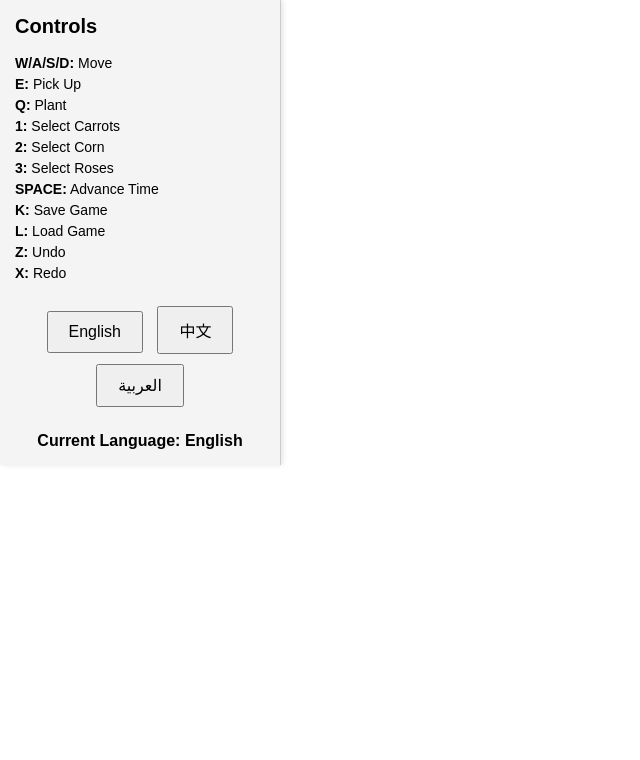
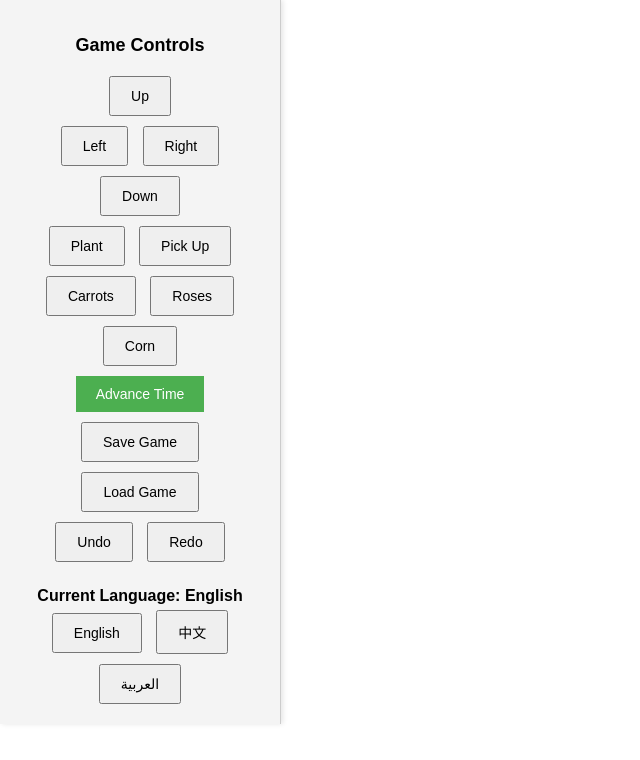
Before and after one commit to Dguerr15/121F, a website: page index.html in a window 1280 px wide. Shown: the whole page, without its empty margins (0-640 px from the left). Drawn offline with Linux system fonts and the light colour scheme.

Commit message:
Added buttons and styling to main

```diff
--- a/index.html
+++ b/index.html
@@ -10,7 +10,7 @@
         body {
             margin: 0;
             display: flex;
-            flex-direction: row-reverse; /* Swap the order of the flex items */
+            flex-direction: row-reverse;
             font-family: Arial, sans-serif;
         }
 
@@ -23,7 +23,7 @@
             width: 250px;
             background-color: #f4f4f4;
             padding: 15px;
-            border-right: 1px solid #ccc; /* Border on the right to match the new order */
+            border-right: 1px solid #ccc;
             box-shadow: 2px 0 5px rgba(0, 0, 0, 0.1);
             overflow-y: auto;
         }
@@ -44,7 +44,6 @@
             font-size: 14px;
         }
 
-        /* Style for language buttons */
         #language-controls {
             margin-top: 20px;
             text-align: center;
@@ -61,42 +60,91 @@
             background-color: #ddd;
         }
 
-        /* Display current language */
         #current-language {
             margin-top: 20px;
             font-size: 16px;
             font-weight: bold;
             text-align: center;
         }
+
+        #button-controls {
+            margin-top: 20px;
+            text-align: center;
+        }
+
+        #button-controls button {
+            margin: 5px;
+            padding: 10px 20px;
+            font-size: 14px;
+            cursor: pointer;
+        }
+
+        #button-controls h2 {
+            margin-top: 0;
+            font-size: 18px;
+        }
+
+        #movement-panel {
+            display: flex;
+            flex-direction: column;
+            align-items: center;
+        }
+
+        #advance-time {
+            background-color: #4CAF50;
+            color: white;
+            border: none;
+            cursor: pointer;
+        }
+
     </style>
 </head>
 <body>
     <div id="game-container"></div>
     <div id="controls-panel">
-        <h2 id="controls-header">Controls</h2> <!-- Added ID for header -->
-        <ul id="control-list">
-            <li><b>W/A/S/D:</b> Move</li>
-            <li><b>E:</b> Pick Up</li>
-            <li><b>Q:</b> Plant</li>
-            <li><b>1:</b> Select Carrots</li>
-            <li><b>2:</b> Select Corn</li>
-            <li><b>3:</b> Select Roses</li>
-            <li><b>SPACE:</b> Advance Time</li>
-            <li><b>K:</b> Save Game</li>
-            <li><b>L:</b> Load Game</li>
-            <li><b>Z:</b> Undo</li>
-            <li><b>X:</b> Redo</li>
-        </ul>
+        <div id="button-controls">
+            <h2 id="controls-header">Game Controls</h2>
+            <div id="movement-panel">
+                <div id="mv-top">
+                    <button id="move-up">Up</button>
+                </div>
+                <div id="mv-mid">
+                    <button id="move-left">Left</button>
+                    <button id="move-right">Right</button>
+                </div>
+                <div id="mv-bot">
+                    <button id="move-down">Down</button>
+                </div>
+            </div>
+            <div id="plant-commands">
+                <button id="plant-crop">Plant</button>
+                <button id="pick-up">Pick Up</button>
+            </div>
+            <div id="plant-select">
+                <button id="select-carrots">Carrots</button>
+                <button id="select-roses">Roses</button>
+                <button id="select-corns">Corns</button>
+            </div>
 
-        <!-- Language selection buttons -->
-        <div id="language-controls">
-            <button id="btn-english" class="lang-btn">English</button>
-            <button id="btn-chinese" class="lang-btn">中文</button>
-            <button id="btn-arabic" class="lang-btn">العربية</button>
+            <button id="advance-time">Advance Time</button>
+
+            <div id="game-saves">
+                <button id="save-game">Save Game</button>
+                <button id="load-game">Load Game</button>
+            </div>
+
+            <div id="game-undo-redo">
+                <button id="undo">Undo</button>
+                <button id="redo">Redo</button>
+            </div>
+
+            <div id="language-controls">
+                <div id="current-language">Current Language: English</div>
+                <button id="btn-english" class="lang-btn">English</button>
+                <button id="btn-chinese" class="lang-btn">中文</button>
+                <button id="btn-arabic" class="lang-btn">العربية</button>
+            </div>
         </div>
-
-        <!-- Display the current language -->
-        <div id="current-language">Current Language: English</div>
     </div>
 
     <script type="importmap">
@@ -106,18 +154,20 @@
             }
         }
     </script>
-                <!-- "excalibur": "https://unpkg.com/excalibur@0.29.3/build/esm/excalibur.min.js" -->
     <script type="module">
-        // Language data for controls
+        // Extended translation keys for the buttons
         const translations = {
             "en": {
-                "controls": "Controls",
-                "move": "Move",
+                "controls": "Game Controls",
+                "up": "Up",
+                "down": "Down",
+                "left": "Left",
+                "right": "Right",
+                "plant": "Plant",
                 "pickUp": "Pick Up",
-                "plant": "Plant",
-                "selectCarrots": "Select Carrots",
-                "selectCorn": "Select Corn",
-                "selectRoses": "Select Roses",
+                "selectCarrots": "Carrots",
+                "selectCorn": "Corn",
+                "selectRoses": "Roses",
                 "advanceTime": "Advance Time",
                 "saveGame": "Save Game",
                 "loadGame": "Load Game",
@@ -125,13 +175,16 @@
                 "redo": "Redo"
             },
             "zh": {
-                "controls": "控制",
-                "move": "移动",
+                "controls": "游戏控制",
+                "up": "上",
+                "down": "下",
+                "left": "左",
+                "right": "右",
+                "plant": "种植",
                 "pickUp": "捡起",
-                "plant": "种植",
-                "selectCarrots": "选择胡萝卜",
-                "selectCorn": "选择玉米",
-                "selectRoses": "选择玫瑰",
+                "selectCarrots": "胡萝卜",
+                "selectCorn": "玉米",
+                "selectRoses": "玫瑰",
                 "advanceTime": "推进时间",
                 "saveGame": "保存游戏",
                 "loadGame": "加载游戏",
@@ -139,13 +192,16 @@
                 "redo": "重做"
             },
             "ar": {
-                "controls": "التحكمات",
-                "move": "تحرك",
+                "controls": "تحكم اللعبة",
+                "up": "أعلى",
+                "down": "أسفل",
+                "left": "يسار",
+                "right": "يمين",
+                "plant": "زرع",
                 "pickUp": "إلتقط",
-                "plant": "زرع",
-                "selectCarrots": "اختيار الجزر",
-                "selectCorn": "اختيار الذرة",
-                "selectRoses": "اختيار الورود",
+                "selectCarrots": "جزر",
+                "selectCorn": "ذرة",
+                "selectRoses": "ورود",
                 "advanceTime": "تقدم بالوقت",
                 "saveGame": "حفظ اللعبة",
                 "loadGame": "تحميل اللعبة",
@@ -154,37 +210,42 @@
             }
         };
 
-        // Function to update the controls panel with selected language
         function updateLanguage(language) {
-            const controlList = document.getElementById('control-list');
-            const listItems = controlList.querySelectorAll('li');
+            // Update controls header
             document.getElementById('controls-header').textContent = translations[language].controls;
 
-            // Reverse the text structure for Arabic
-            const isArabic = language === 'ar';
+            // Movement buttons
+            document.getElementById('move-up').textContent = translations[language].up;
+            document.getElementById('move-down').textContent = translations[language].down;
+            document.getElementById('move-left').textContent = translations[language].left;
+            document.getElementById('move-right').textContent = translations[language].right;
 
-            const formatText = (key, value) => isArabic ? `${value} : ${key}` : `<b>${key}:</b> ${value}`;
+            // Plant commands
+            document.getElementById('plant-crop').textContent = translations[language].plant;
+            document.getElementById('pick-up').textContent = translations[language].pickUp;
 
-            listItems[0].innerHTML = formatText('W/A/S/D', translations[language].move);
-            listItems[1].innerHTML = formatText('E', translations[language].pickUp);
-            listItems[2].innerHTML = formatText('Q', translations[language].plant);
-            listItems[3].innerHTML = formatText('1', translations[language].selectCarrots);
-            listItems[4].innerHTML = formatText('2', translations[language].selectCorn);
-            listItems[5].innerHTML = formatText('3', translations[language].selectRoses);
-            listItems[6].innerHTML = formatText('SPACE', translations[language].advanceTime);
-            listItems[7].innerHTML = formatText('K', translations[language].saveGame);
-            listItems[8].innerHTML = formatText('L', translations[language].loadGame);
-            listItems[9].innerHTML = formatText('Z', translations[language].undo);
-            listItems[10].innerHTML = formatText('X', translations[language].redo);
+            // Plant selection
+            document.getElementById('select-carrots').textContent = translations[language].selectCarrots;
+            document.getElementById('select-roses').textContent = translations[language].selectRoses;
+            // Since original text was "Corns" and we only have singular "Corn" in translations, we'll use the singular from translations
+            document.getElementById('select-corns').textContent = translations[language].selectCorn;
+
+            // Other controls
+            document.getElementById('advance-time').textContent = translations[language].advanceTime;
+            document.getElementById('save-game').textContent = translations[language].saveGame;
+            document.getElementById('load-game').textContent = translations[language].loadGame;
+            document.getElementById('undo').textContent = translations[language].undo;
+            document.getElementById('redo').textContent = translations[language].redo;
 
             // Update the displayed current language
-            document.getElementById('current-language').textContent = `${
-                language === 'en' ? 'Current Language: English' : language === 'zh' ? '当前语言：中文' : 'اللغة الحالية : العربية'
+            document.getElementById('current-language').textContent = `Current Language: ${
+                language === 'en' ? 'English' : language === 'zh' ? '中文' : 'العربية'
             }`;
 
             // Store the selected language in localStorage
             localStorage.setItem('language', language);
         }
+
         // Check for stored language on page load
         const storedLanguage = localStorage.getItem('language') || 'en';
         updateLanguage(storedLanguage);
@@ -193,6 +254,8 @@
         document.getElementById('btn-english').addEventListener('click', () => updateLanguage('en'));
         document.getElementById('btn-chinese').addEventListener('click', () => updateLanguage('zh'));
         document.getElementById('btn-arabic').addEventListener('click', () => updateLanguage('ar'));
+
+
     </script>
     <script type="module" src="src/main.js"></script> <!-- Your game script -->
     <!-- Register the Service Worker -->
```
